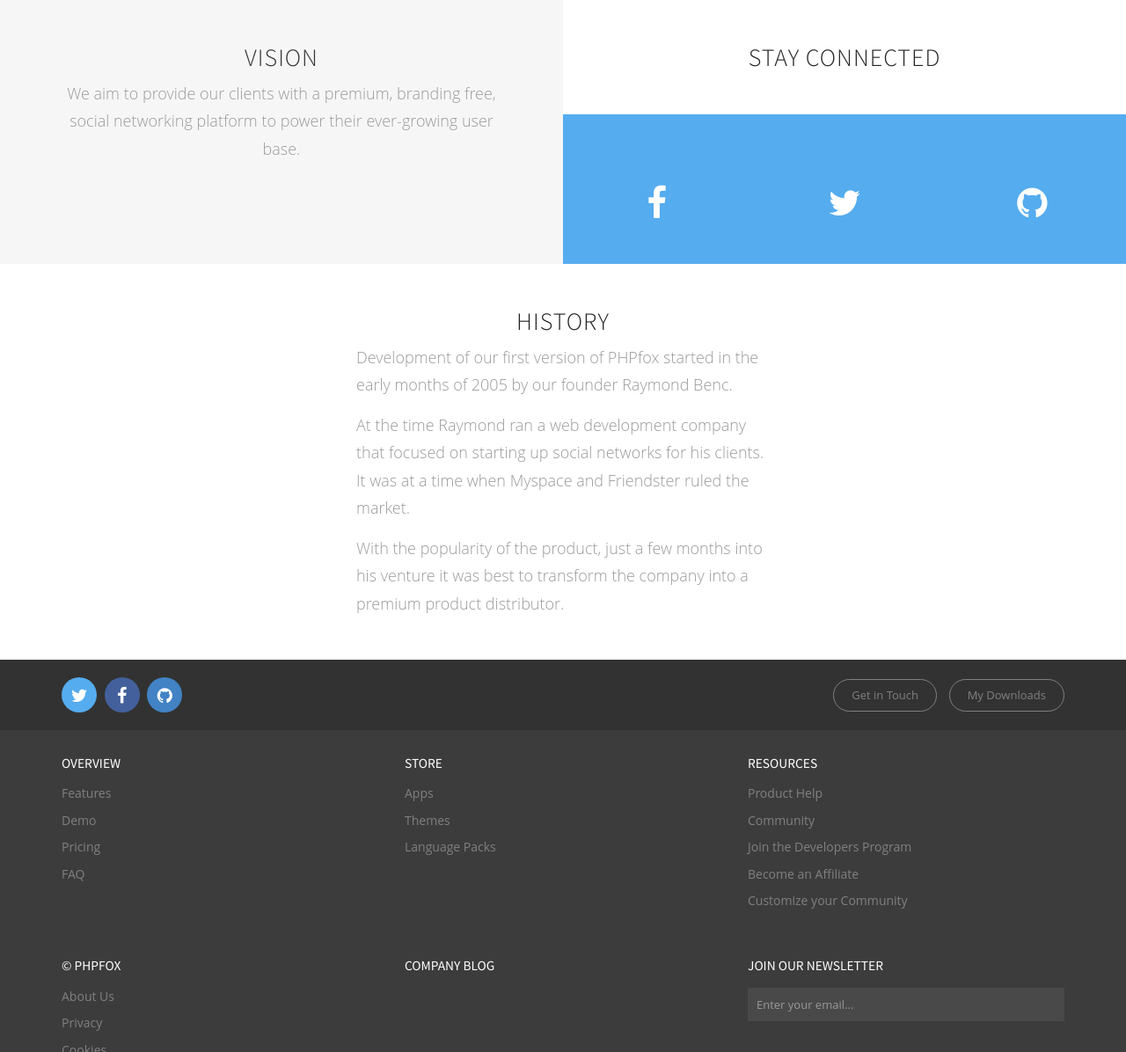
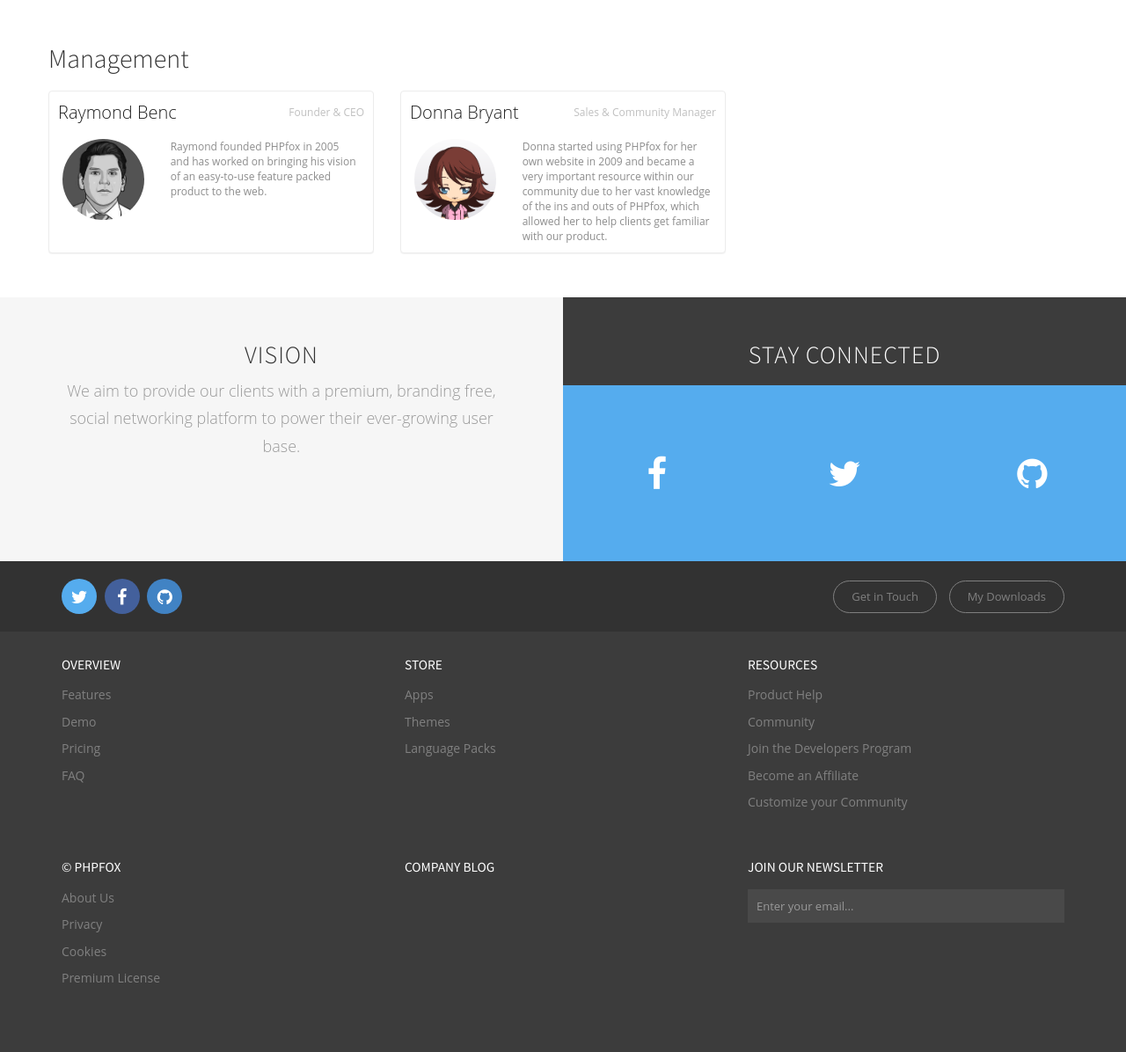
Before and after one commit to moxi9/phpfox.moxi9.com, a Jekyll site: the page built from about-us/index.html, in a window 1280 px wide and 1400 px high, scrolled down 367 px. Shown: the part 204-1400 px from the top of the window at 88% size. Built offline with Jekyll 4.4.1, drawn with Linux system fonts in a browser that asks for light colours; nearby versions of some CDN libraries; library files that are not in the unit come from our copies; a script that is not in the unit is left out.

Commit message:
Adding managers

```diff
--- /dev/null
+++ b/_data/managers.yml
@@ -0,0 +1,10 @@
+
+- name: Raymond Benc
+  position: Founder & CEO
+  info: Raymond founded PHPfox in 2005 and has worked on bringing his vision of an easy-to-use feature packed product to the web.
+  image: raymond-benc.jpg
+
+- name: Donna Bryant
+  position: Sales & Community Manager
+  info: Donna started using PHPfox for her own website in 2009 and became a very important resource within our community due to her vast knowledge of the ins and outs of PHPfox, which allowed her to help clients get familiar with our product.
+  image: donna-bryant.png
--- a/about-us/index.html
+++ b/about-us/index.html
@@ -24,8 +24,42 @@
 		</div>
 	</section>
 
-	<section id="about-us" class="container">
-		<div class="row no-margin">
+	<section class="col-md-12 no-padding management bg-white">
+		<div class="container">
+
+			<h1>Management</h1>
+			<div class="row">
+				{% for manager in site.data.managers %}
+					<div class="col-md-4">
+						<div class="panel">
+							<div class="panel-title">
+								{{ manager.name }}
+								<div class="position">
+									{{ manager.position }}
+								</div>
+							</div>
+							<div class="panel-body">
+								<div class="row">
+									<div class="col-md-4">
+										<img src="/assets/img/{{ manager.image }}" class="img-responsive img-circle">
+									</div>
+									<div class="col-md-8">
+										{{ manager.info }}
+									</div>
+								</div>
+							</div>
+						</div>
+					</div>
+				{% endfor %}
+			</div>
+		</div>
+
+
+	</section>
+
+	<section id="about-us">
+		<div class="container-fluid">
+			<div class="row">
 				 <div class="col-md-6 no-padding vision">
 					<h3>Vision</h3>
 					<p>
@@ -47,41 +81,8 @@
 						</div>
 					</div>
 				</div>
-			<div class="col-md-12 no-padding history">
-				<h3>History</h3>
-				<div class="container text-left">
-					<p>
-						Development of our first version of PHPfox started in the early months of 2005 by our founder Raymond Benc.
-					</p>
-					<p>
-						At the time Raymond ran a web development company that focused on starting up social networks for his clients.
-						It was at a time when Myspace and Friendster ruled the market.
-					</p>
-					<p>
-						With the popularity of the product, just a few months into his venture it was best to transform the
-						company into a premium product distributor.
-					</p>
 			</div>
 		</div>
-		</div>
-		<!--
-		<div class="row no-margin">
-			<div class="col-md-4 spotify-list">
-				<div class="info text-center">
-					<h3>Playlist</h3>
-					<p>
-						Music we enjoy at work
-					</p>
-				</div>
-				<div class='embed-container'>
-
-				</div>
-			</div>
-			<div class="col-md-8">
-				<h3>Office Space</h3>
-			</div>
-		</div>
-		-->
 	</section>
 
 </div>
--- a/assets/css/about-us.css
+++ b/assets/css/about-us.css
@@ -1,5 +1,34 @@
 #page-about-us #content-holder {
   padding-bottom: 0px;
+}
+#page-about-us .management {
+  color: #8d8d8d !important;
+}
+#page-about-us .management h1 {
+  font-weight: 200;
+  font-size: 30px !important;
+}
+#page-about-us .management .panel {
+  height: 185px;
+  border: 1px #ececec solid;
+}
+#page-about-us .management .panel-title {
+  color: #222 !important;
+  padding: 10px 0px 0px 10px;
+  font-size: 20px;
+  font-weight: 200;
+  position: relative;
+}
+#page-about-us .management .panel-title .position {
+  position: absolute;
+  right: 10px;
+  top: 15px;
+  font-size: 12px;
+  color: #c0c0c0 !important;
+  font-weight: 400;
+}
+#page-about-us .management .panel-body {
+  font-size: 12px;
 }
 #page-about-us #content-holder > section {
   min-height: 300px;
@@ -20,13 +49,14 @@
   position: relative;
   text-align: center;
   /*background:@theme-primary;*/
-  padding-top: 30px !important;
+  padding-top: 0px !important;
 }
 #page-about-us #about-us .col-md-4 h3,
 #page-about-us #about-us .col-md-8 h3,
 #page-about-us #about-us .col-md-6 h3,
 #page-about-us #about-us .col-md-12 h3 {
   /*color:#fff !important;*/
+  padding-top: 30px !important;
 }
 #page-about-us #about-us .col-md-6:nth-of-type(2),
 #page-about-us #about-us .col-md-12 {
@@ -34,18 +64,22 @@
 }
 #page-about-us #about-us .col-md-6:nth-of-type(2) h3,
 #page-about-us #about-us .col-md-12 h3 {
-  color: #222 !important;
+  /*color:#222 !important;*/
 }
 #page-about-us #about-us p {
   font-size: 18px;
   font-weight: 300;
   margin-bottom: 14px;
 }
-#page-about-us #about-us.container {
-  width: auto;
+#page-about-us #about-us .container {
+  margin-bottom: 40px;
+}
+#page-about-us .about-us-social {
+  background: #3C3C3C !important;
 }
 #page-about-us .about-us-social h3 {
   margin-bottom: 19px;
+  color: #fff !important;
 }
 #page-about-us .about-us-social a,
 #page-about-us .about-us-social a:hover {
--- a/contact/index.html
+++ b/contact/index.html
@@ -39,6 +39,7 @@
 		</div>
 	</div>
 </section>
+<!--
 <section class="bg-white">
 	<div class="container">
 		<div class="row">
@@ -46,3 +47,4 @@
 		</div>
 	</div>
 </section>
+-->
```
Also changed, not shown: assets/css/about-us.less (+47 -4 lines), assets/img/donna-bryant.png (added), assets/img/raymond-benc.jpg (added), 1 other file. Lines whose indentation alone changed are shown as unchanged.
